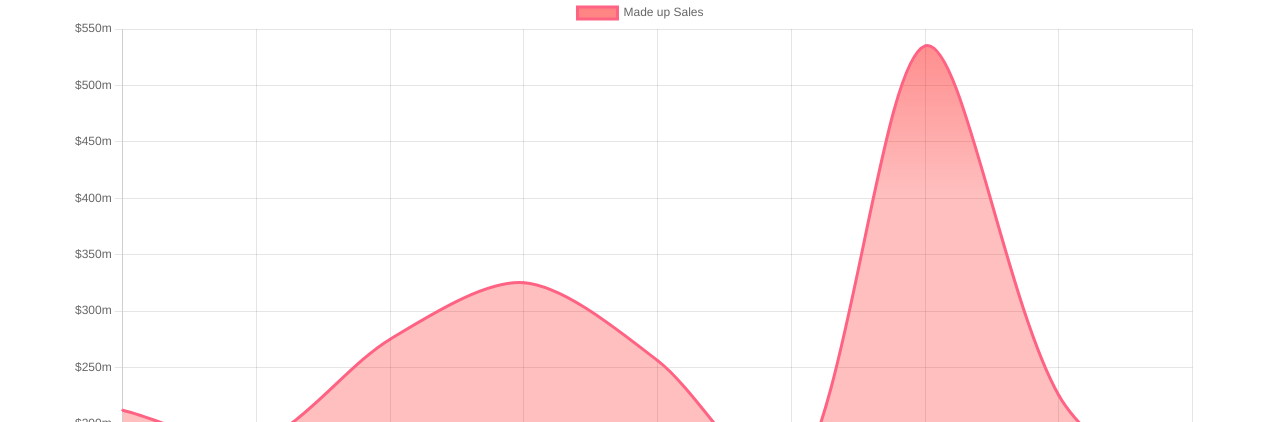
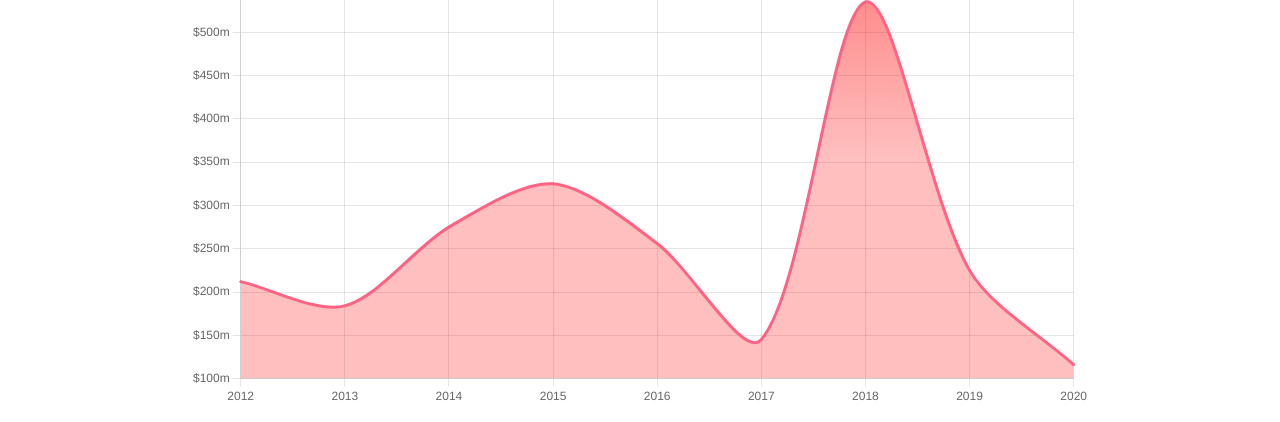
Before and after one commit to Shwoopde/Graph-Practice, a plain HTML site: page index.html in a window 1280 px wide. Shown: the part 131-553 px from the top of the page. Drawn offline with nearby package versions, Linux system fonts and the light colour scheme.

Commit message:
Update style.css

```diff
--- a/style.css
+++ b/style.css
@@ -15,4 +15,6 @@
     align-items: center;
     margin-bottom: 3em;
     margin-top: 3em;
+    max-width: 1000px;
+    margin: 0 auto;
 }
```
